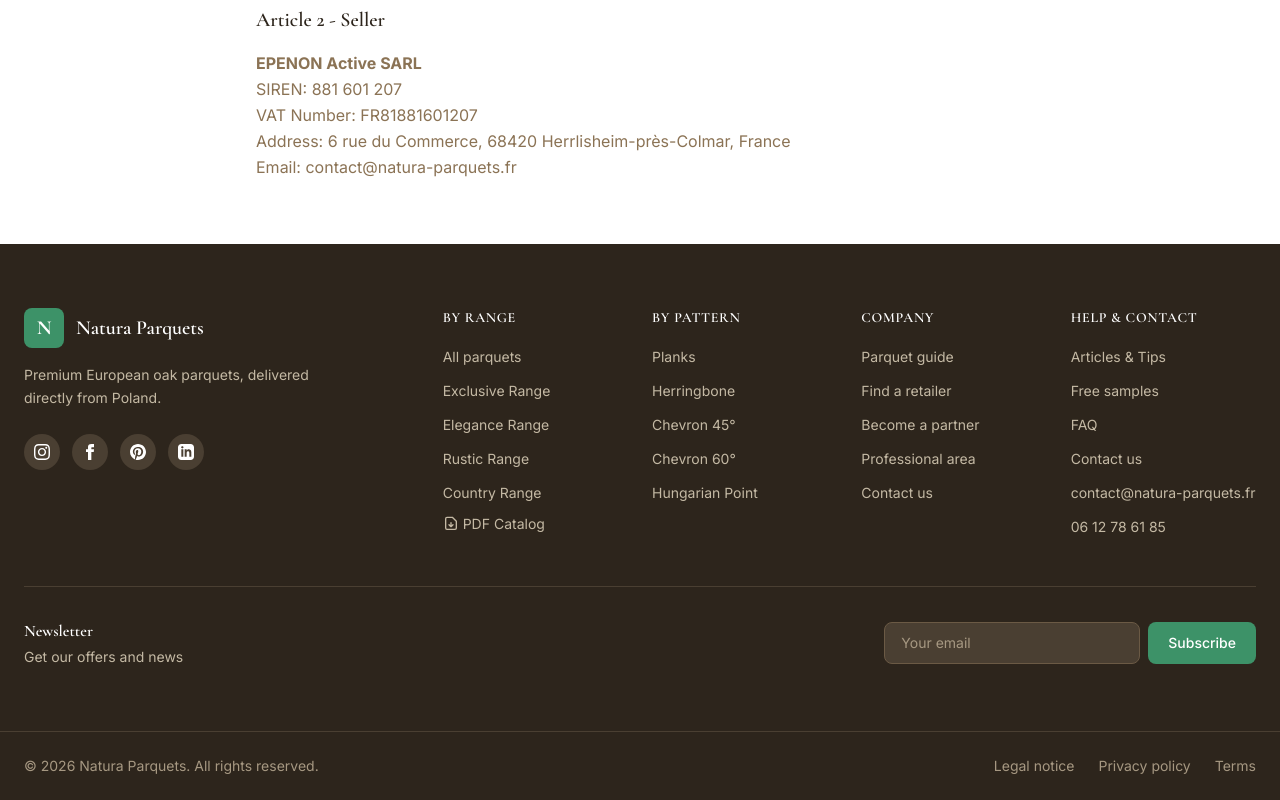
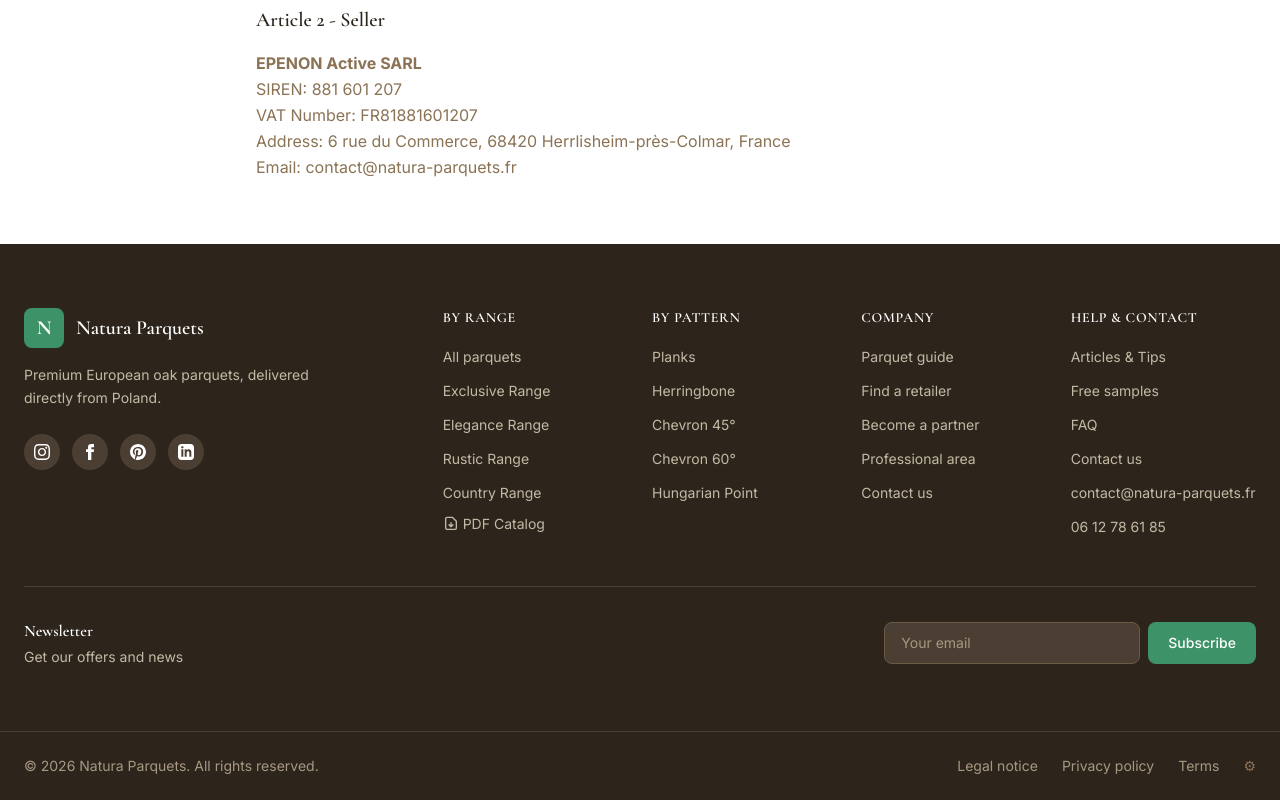
Before and after one commit to oktaviaorg/natura-parquet, a Next.js app: page /en/cgv in a window 1280 px wide. Shown: the part 522-1322 px from the top of the page. Built offline with nearby package versions, Linux system fonts and the light colour scheme; a web font is replaced by a local one.

Commit message:
Add admin link in footer

```diff
--- a/src/components/Footer.tsx
+++ b/src/components/Footer.tsx
@@ -287,6 +287,9 @@
               <Link href={`/${locale}/cgv`} className="text-natura-500 hover:text-white transition-colors text-sm">
                 {labels.cgv[locale]}
               </Link>
+              <a href="/admin.html" className="text-natura-600 hover:text-natura-400 transition-colors text-sm">
+                ⚙
+              </a>
             </div>
           </div>
         </div>
```
